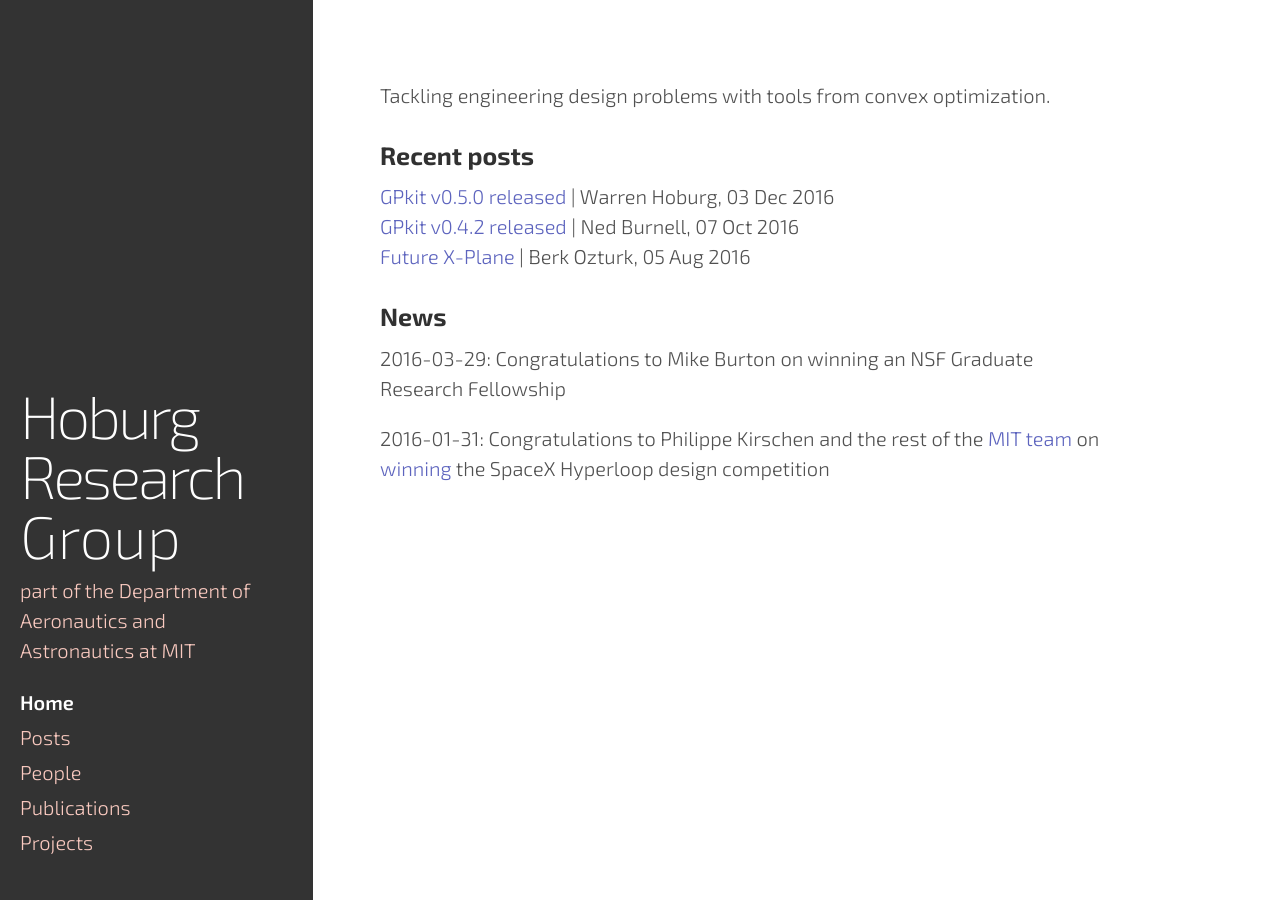
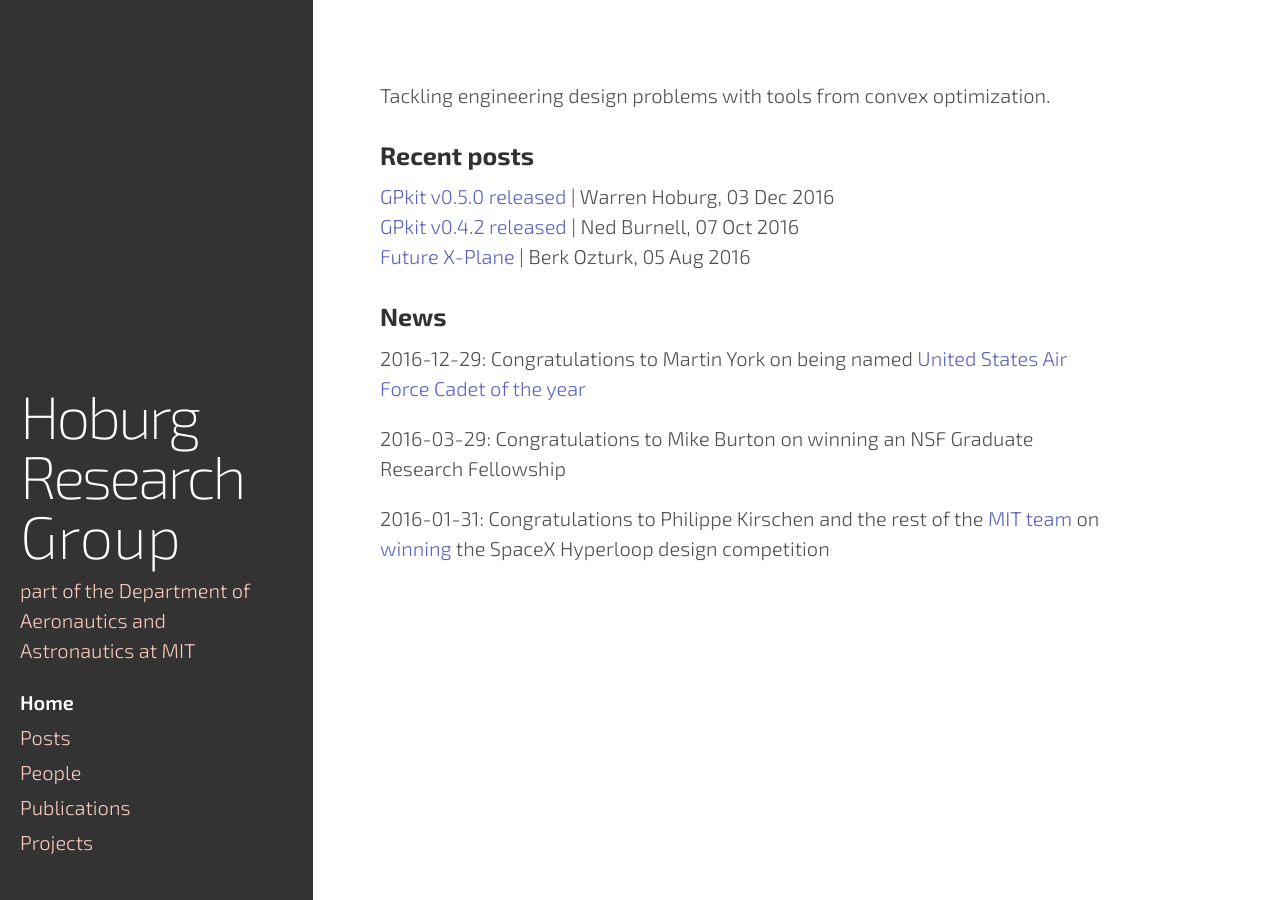
Before and after one commit to convexengineering/convexengineering.github.io, a Jekyll site: the page built from index.md, in a window 1280 px wide. Built offline with Jekyll 4.4.1, drawn with Linux system fonts in a browser that asks for light colours.

Commit message:
M. York Cadet of the Year

```diff
--- a/index.md
+++ b/index.md
@@ -23,6 +23,10 @@ Tackling engineering design problems with tools from convex optimization.
 ### News
 <div class="news">
 <p>
+  2016-12-29:
+  Congratulations to Martin York on being named <a href="http://news.mit.edu/2016/martin-york-named-us-air-force-cadet-of-the-year-1229">United States Air Force Cadet of the year</a>
+</p>
+<p>
   2016-03-29:
   Congratulations to Mike Burton on winning an NSF Graduate Research Fellowship
 </p>
```
